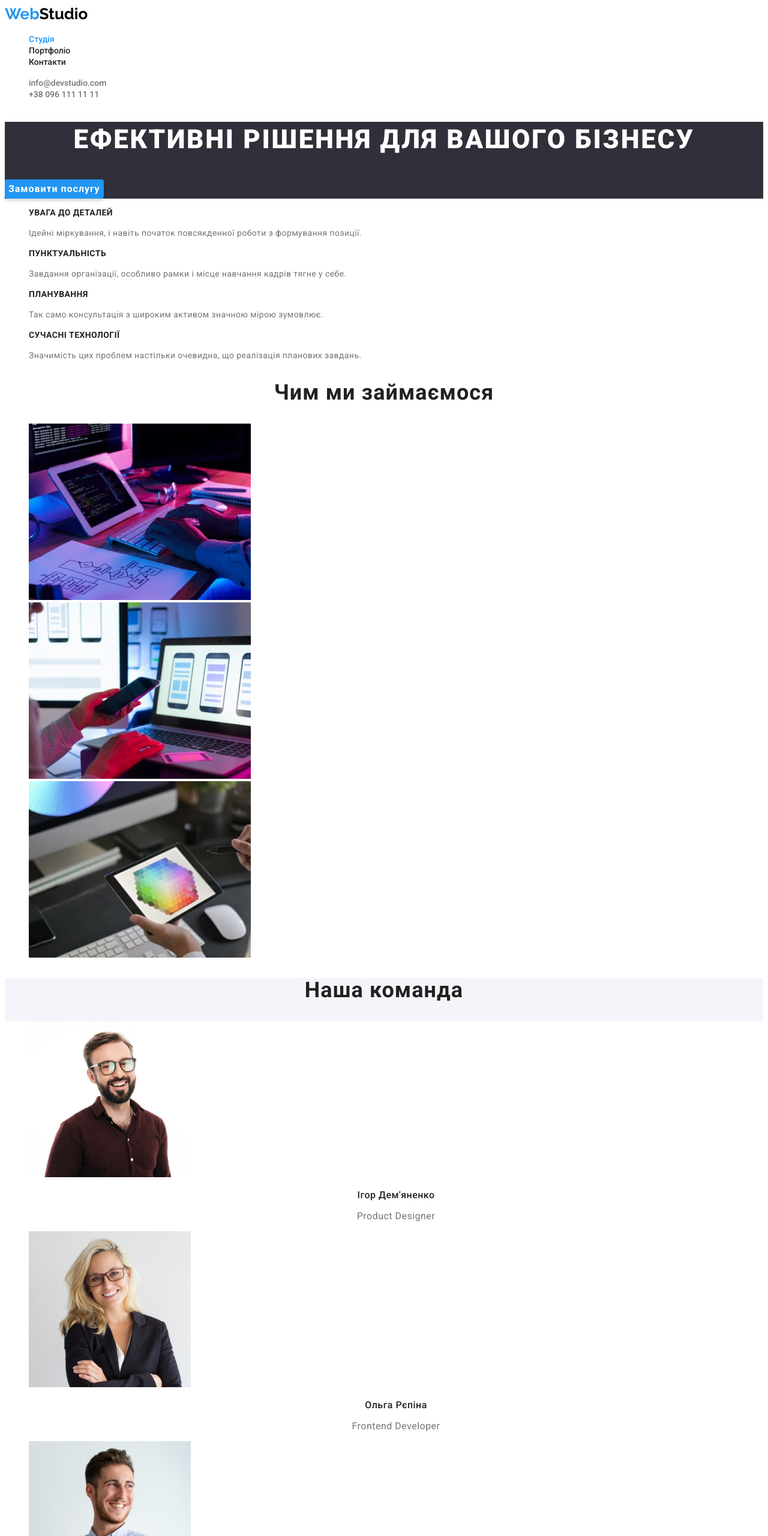
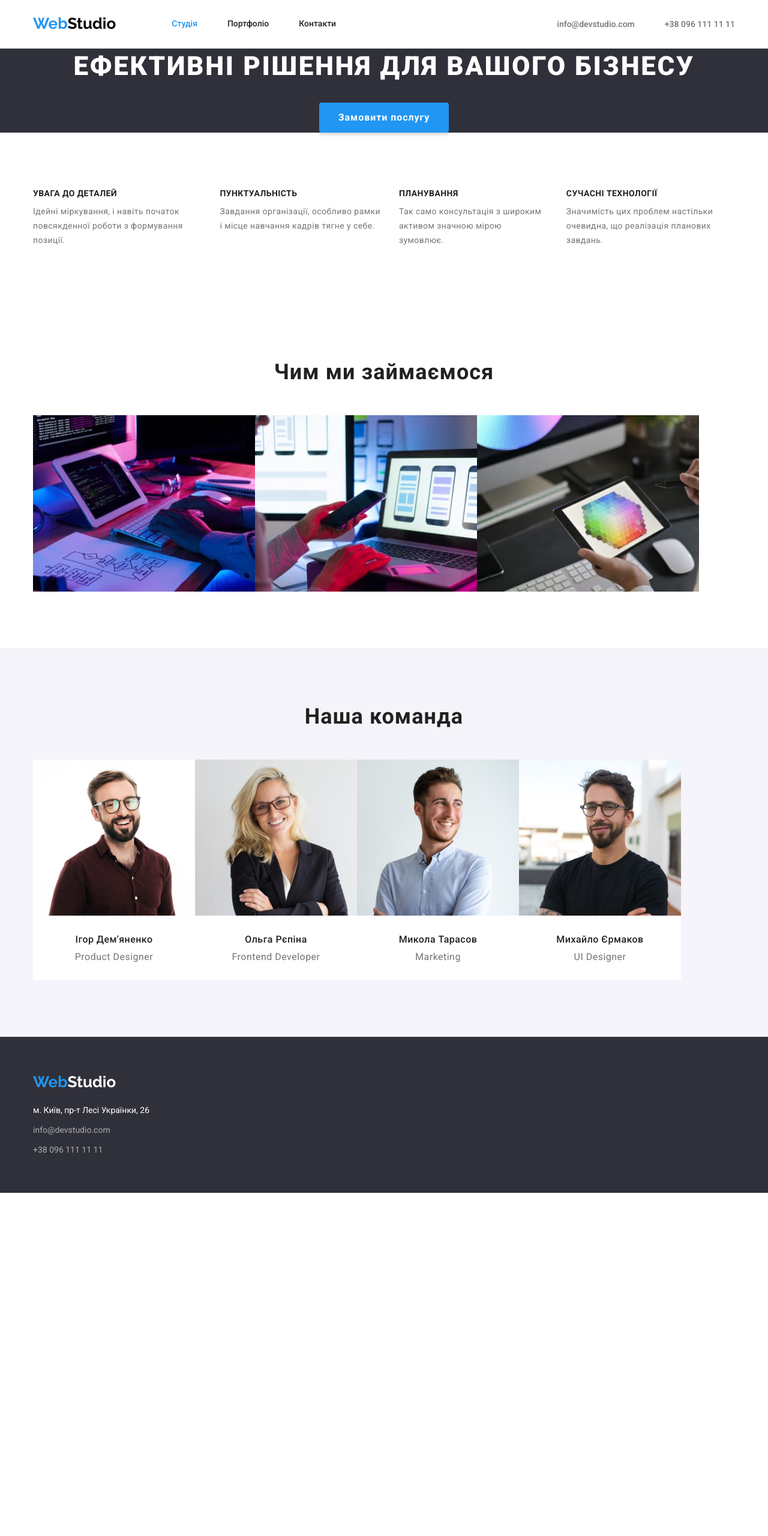
Before and after one commit to Nazzik1992/goit-markup-hw-02, a plain HTML site: page index.html in a window 1280 px wide. Shown: the top 2560 px of the page at 60% size. After the commit the page ends 1988 px from the top, so only its background shows below. Drawn offline with nearby package versions, Linux system fonts and the light colour scheme.

Commit message:
addrepositoriy

```diff
--- a/css/styles.css
+++ b/css/styles.css
@@ -1,3 +1,24 @@
+html {
+    box-sizing: border-box;
+}
+
+*,
+*::before,
+*::after{
+    box-sizing: inherit;
+}
+
+h1,
+h2,
+h3,
+h4,
+h5,
+h6,
+p,
+ul{
+    margin: 0;
+    padding: 0;
+}
 :root {
     --primary-color:#212121;
     --secondary-color: #757575;
@@ -12,8 +33,25 @@
     font-style: normal;
 
 }
+.container {
+    width: 1200px;
+    padding-left: 15px;
+    padding-right: 15px;
+    margin-left: auto;
+    margin-right: auto;
+}
+.section {
+    padding-top: 94px;
+    padding-bottom: 94px;
+}
 
+.header {
+    background-color:#FFFFFF;
+    border-bottom: 1px solid #ECECEC;
+
+}
 .header-logo {
+
     color: #000000;
     font-family: "raleway";
     font-weight: 700;
@@ -32,15 +70,34 @@
     color: var(--primary-color);
 }
 
-.link {
+.nav {
+    display: flex;
+    align-items: center;
+}
+
+.site-nav {
+    display: flex;
+    margin-left: 93px;
+}
+.site-nav .item {
+    margin-right: 50px;
+}
+.site-nav .item:last-child {
+    margin-right: 0px;
+}
+.site-nav .link {
+    display: block;
+    padding-top: 32px;
+    padding-bottom: 32px;
+
     color: var(--primary-color);
     text-decoration: none;
     font-weight: 500;
     font-size: 14px;
     line-height: 1.14;
+}
 
-}
-.current {
+.item .current {
     color: var(--link-color);
 }
 .link:hover, .link:focus, .link:active {
@@ -57,10 +114,21 @@
 .link-contact:hover, .link-contact:focus, .link-contact:active {
     color: var(--link-color);
 }
-
+.contact-nav {
+    display: flex;
+    margin-left: auto;
+}
+.contact-nav .item {
+    margin-right: 50px;
+}
+.contact-nav .item:last-child {
+    margin-right: 0px;
+}
 
 .hero {
     background-color:#2F303A;
+    text-align: center;
+
 
     }
 .hero-title {
@@ -68,9 +136,10 @@
    font-size: 44px;
    line-height: 1.36;
    color: #FFFFFF;
-   text-align: center;
    letter-spacing: 0.06em;
    text-transform: uppercase;
+   margin-bottom: 30px;
+
 }
 .hero-btn {
     font-family: inherit;
@@ -82,18 +151,29 @@
     box-shadow: 0px 4px 4px rgba(0, 0, 0, 0.15);
     border-radius: 4px;
     border: none;
+    letter-spacing: 0.06em;
+    padding: 10px 32px;
+}
+
+.features {
     display: flex;
-    align-items: center;
-    text-align: center;
-    letter-spacing: 0.06em;
+}
+.features .item {
+    margin-right: 30px;
+}
+.features .item:last-child {
+    margin-right: 0px;
 }
 .title-features {
+    margin-bottom: 10px;
+
     color:var(--primary-color);
     font-weight: 700;
     font-size: 14px;
     line-height: 1.14;
     letter-spacing: 0.03em;
     text-transform: uppercase;
+
 }
 .text-features {
     color: #757575;
@@ -101,27 +181,55 @@
     line-height: 1.71;
     letter-spacing: 0.03em;
 }
+
+
+
 .title{
     font-weight: 700;
     font-size: 36px;
     line-height: 1.16;
     text-align: center;
     letter-spacing: 0.03em;
+    margin-bottom: 50px;
+}
+.working {
+    display: flex;
+}
+.working .item {
+    width: calc((100%-60px)/3);
+}
 
-}
+
 .team {
     background-color: #F5F4FA;
 }
-.list-team {
+.team-list{
+    display: flex;
+}
+.team-list .item{
+    width: calc((100%-90px)/4);
+}
+img {
+    display: block;
+}
+
+.team-group{
     background-color: #ffffff;
+    width: 270px;
+    padding-top: 30px;
+    padding-bottom: 30px;
+}
 
-}
 .title-team {
+    margin-bottom: 10px;
+
     font-weight: 500;
     font-size: 16px;
     line-height: 1.19;
     text-align: center;
     letter-spacing: 0.03em;
+
+
 
 }
 .text-team {
@@ -134,8 +242,11 @@
 }
 .footer {
     background-color: #2F303A;
+    padding-top: 60px;
+    padding-bottom: 60px;
+}
 
-}
+
 .footer-logo {
     font-family: "raleway";
     color: #FFFFFF;
@@ -143,6 +254,17 @@
     font-weight: 700;
     font-size: 26px;
     line-height: 1.19;
+
+}
+
+.footer-list {
+    margin-top: 20px;
+}
+.footer-list .item {
+    margin-bottom: 9px;
+}
+.footer-list .item:last-child {
+    margin-bottom: 0px;
 }
 .footer-address {
     font-style: normal;
@@ -158,6 +280,7 @@
     line-height: 1.7;
     color: rgba(255, 255, 255, 0.6);
     text-decoration: none;
+
 }
 .link-footer:hover, .link-footer:focus {
     color: var(--link-color);
@@ -165,11 +288,42 @@
 .footer-address:hover, .footer-address:focus {
     color: var(--link-color);
 }
+.portfolio {
+    padding-top: 94px;
+    padding-bottom: 94px;
+}
 .title-portfolio {
-display: none
+    position: absolute;
+    width: 1px;
+    height: 1px;
+    margin: -1px;
+    border: 0;
+    padding: 0;
+
+    white-space: nowrap;
+    clip-path: inset(100%);
+    clip: rect(0 0 0 0);
+    overflow: hidden;
+}
+.list-btn {
+    display: flex;
+    justify-content: center;
+}
+.list-btn .item {
+    margin-right: 8px;
+    margin-bottom: 50px;
+
+}
+.list-btn .item:last-child {
+    margin-right: 0px;
 }
 
 .filter-btn {
+    padding-top: 6px;
+    padding-right: 22px;
+    padding-bottom: 6px;
+    padding-left: 22px;
+
     font-family: inherit;
     background: #F5F4FA;
     border-radius: 4px;
@@ -186,6 +340,26 @@ display: none
     background-color: var(--link-color);;
     color: #FFFFFF;
 }
+
+.list-projects {
+    display: flex;
+    flex-wrap: wrap;
+}
+
+.list-projects .item {
+margin-right: 30px;
+margin-bottom: 30px;
+}
+.list-projects .item:nth-child(3n){
+    margin-right: 0px;
+}
+.list-projects .item:nth-last-child(-n+3){
+    margin-bottom: 0px;
+}
+
+.group {
+    padding: 20px 24px;
+}
 .title-filter {
     font-weight: 700;
     font-size: 18px;
--- a/index.html
+++ b/index.html
@@ -7,25 +7,28 @@
     <link rel="preconnect" href="https://fonts.googleapis.com">
     <link rel="preconnect" href="https://fonts.gstatic.com" crossorigin>
     <link href="https://fonts.googleapis.com/css2?family=Raleway:wght@700&family=Roboto:wght@400;500;700;900&display=swap" rel="stylesheet">
+    <link rel="stylesheet" href="https://cdnjs.cloudflare.com/ajax/libs/modern-normalize/1.1.0/modern-normalize.min.css">
     <link rel="stylesheet" href="./css/styles.css">
     <title>WebStudio</title>
 
 </head>
 <body class="page">
     <header class="header">
+    <div class="container nav">
         <a href="./index.html" class="header-logo"><span class="logo-web">Web</span>Studio</a>
-        <nav class="nav">
-       <ul class="list">
-            <li> <a href="./index.html" class="link current">Студія</a></li>
-            <li> <a href="./portfolio.html" class="link">Портфоліо</a></li>
-            <li> <a href="" class="link">Контакти</a></li>
+        <nav>
+       <ul class="site-nav list">
+            <li class="item"> <a href="./index.html" class="link current">Студія</a></li>
+            <li class="item"> <a href="./portfolio.html" class="link">Портфоліо</a></li>
+            <li class="item"> <a href="" class="link">Контакти</a></li>
         </ul>
         </nav>
 
-        <ul class="list">
-            <li> <a href="mailto:info@devstudio.com" class="link-contact">info@devstudio.com</a></li>
-            <li> <a href="tel:+380961111111" class="link-contact">+38 096 111 11 11</a></li>
+        <ul class="contact-nav list">
+            <li class="item"> <a href="mailto:info@devstudio.com" class="link-contact">info@devstudio.com</a></li>
+            <li class="item"> <a href="tel:+380961111111" class="link-contact">+38 096 111 11 11</a></li>
         </ul>
+    </div>
 
     </header>
    <main>
@@ -33,69 +36,81 @@
     <h1 class="hero-title">Ефективні рішення для вашого бізнесу</h1>
     <button type="button" class="hero-btn">Замовити послугу</button>
 </section>
-<section class="features">
-    <ul class="list">
-        <li>
+<section class="container section">
+    <ul class="list features">
+        <li class="item">
             <h3 class="title-features">УВАГА ДО ДЕТАЛЕЙ</h3>
             <p class="text-features">Ідейні міркування, і навіть початок повсякденної роботи з формування позиції.</p>
         </li>
-        <li>
+        <li class="item">
             <h3 class="title-features">ПУНКТУАЛЬНІСТЬ</h3>
             <p class="text-features">Завдання організації, особливо рамки і місце навчання кадрів тягне у себе.</p>
         </li>
-        <li>
+        <li class="item">
             <h3 class="title-features">ПЛАНУВАННЯ</h3>
             <p class="text-features">Так само консультація з широким активом значною мірою зумовлює.</p>
         </li>
-        <li>
+        <li class="item">
             <h3 class="title-features">СУЧАСНІ ТЕХНОЛОГІЇ</h3>
             <p class="text-features">Значимість цих проблем настільки очевидна, що реалізація планових завдань.</p>
         </li>
     </ul>
 </section>
-<section>
+<section class="section container">
     <h2 class="title">Чим ми займаємося</h2>
-    <ul class="list">
-        <li> <img src="./images/img-1.jpg" alt="розробка сайту" width="370"></li>
-        <li> <img src="./images/img-2.jpg" alt="додатки для телефонів" width="370"></li>
-        <li> <img src="./images/img-3.jpg" alt="дизайн" width="370"></li>
+    <ul class="list working">
+        <li class="item"> <img src="./images/img-1.jpg" alt="розробка сайту" width="370"></li>
+        <li class="item"> <img src="./images/img-2.jpg" alt="додатки для телефонів" width="370"></li>
+        <li class="item"> <img src="./images/img-3.jpg" alt="дизайн" width="370"></li>
        </ul>
 </section>
-<section class="team">
+<section class="team section">
     <h2 class="title">Наша команда</h2>
-    <ul class="list list-team">
-        <li>
-            <img src="./images/ourteam-1.jpg" alt="photo Ігор Дем'яненко" width="270">
+    <div class="container">
+    <ul class="team-list list">
+        <li class="item">
+            <img class="img-tm" src="./images/ourteam-1.jpg" alt="photo Ігор Дем'яненко" width="270">
+            <div class="team-group">
             <h3 class="title-team">Ігор Дем'яненко</h3>
             <p class="text-team">Product Designer</p>
+            </div>
         </li>
-        <li>
-            <img src="./images/ourteam-2.jpg" alt="photo Ольга Рєпіна" width="270">
+        <li class="item">
+            <img class="img-tm" src="./images/ourteam-2.jpg" alt="photo Ольга Рєпіна" width="270">
+            <div class="team-group">
             <h3 class="title-team">Ольга Рєпіна</h3>
             <p class="text-team">Frontend Developer</p>
+            </div>
         </li>
-        <li>
-            <img src="./images/ourteam-3.jpg" alt="photo Микола Тарасов" width="270">
+        <li class="item">
+            <img class="img-tm" src="./images/ourteam-3.jpg" alt="photo Микола Тарасов" width="270">
+            <div class="team-group">
             <h3 class="title-team">Микола Тарасов</h3>
             <p class="text-team">Marketing</p>
+            </div>
         </li>
-        <li>
-            <img src="images/ourteam-4.jpg" alt=" photo Михайло Єрмаков" width="270">
+        <li class="item">
+            <img class="img-tm" src="images/ourteam-4.jpg" alt=" photo Михайло Єрмаков" width="270">
+            <div class="team-group">
             <h3 class="title-team">Михайло Єрмаков</h3>
             <p class="text-team">UI Designer</p>
+            </div>
         </li>
     </ul>
+    </div>
 </section>
 </main>
 <footer class="footer">
+    <div class="container">
     <a href="./index.html" class="footer-logo"><span class="logo-web">Web</span>Studio</a>
 <address>
-    <ul class="list">
-        <li> <a class="footer-address" href="https://goo.gl/maps/qFheTiiu25KK1Bng9" target="_blank" rel="noopener noreferrel">м. Київ, пр-т Лесі Українки, 26</a></li>
-        <li> <a class="link-footer" href="mailto:info@devstudio.com">info@devstudio.com</a></li>
-        <li> <a class="link-footer" href="tel:+380961111111">+38 096 111 11 11</a></li>
+    <ul class="list footer-list">
+        <li class="item"> <a class="footer-address" href="https://goo.gl/maps/qFheTiiu25KK1Bng9" target="_blank" rel="noopener noreferrel">м. Київ, пр-т Лесі Українки, 26</a></li>
+        <li class="item"> <a class="link-footer" href="mailto:info@devstudio.com">info@devstudio.com</a></li>
+        <li class="item"> <a class="link-footer" href="tel:+380961111111">+38 096 111 11 11</a></li>
     </ul>
 </address>
+    </div>
 </footer>
 </body>
 </html>
```
Also changed, not shown: portfolio.html (+58 -35 lines).
